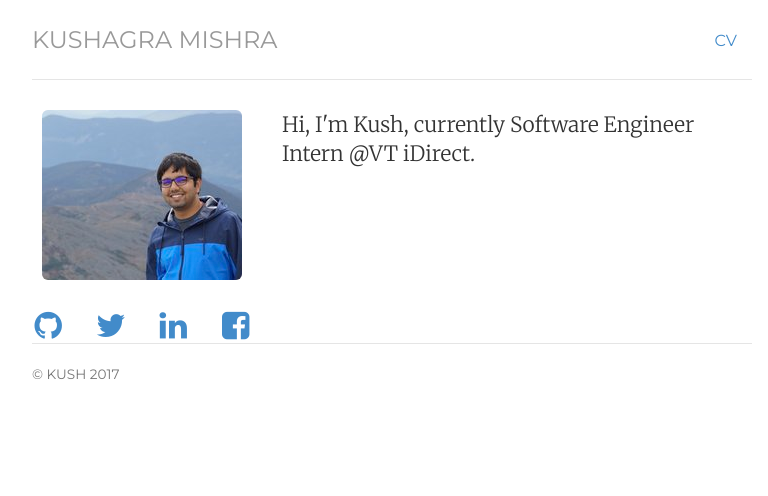
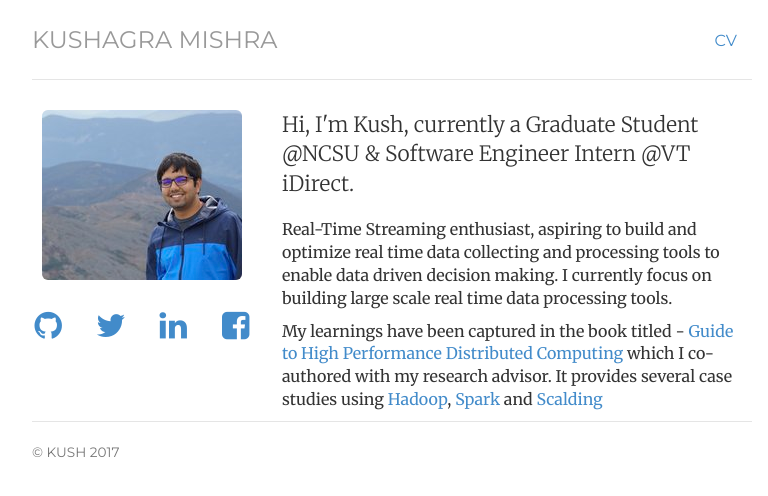
Before and after one commit to kkushagra/kkushagra.github.io, a Jekyll site: the page built from index.html, in a window 1280 px wide. Shown: the top 496 px of the page, without its empty margins (248-1016 px from the left). Built offline with Jekyll 4.4.1, drawn with Linux system fonts in a browser that asks for light colours.

Commit message:
Update index.html

```diff
--- a/index.html
+++ b/index.html
@@ -18,10 +18,10 @@ description: Kushagra Mishra is a Software Engineer and Researcher living and st
 	</div>
 	</div>
 	<div class="col-sm-8">
-	<p class="lead">Hi, I'm <span itemprop="name">Kush</span>, currently Software Engineer Intern @VT iDirect.
+	<p class="lead">Hi, I'm <span itemprop="name">Kush</span>, currently a Graduate Student @NCSU & Software Engineer Intern @VT iDirect.
 	</p>
 
-<!-- 	<p>Real-Time Streaming enthusiast, aspiring to build and optimize real time data collecting and processing tools to enable data driven decision making. I currently focus on building large scale real time data processing tools.
+	<p>Real-Time Streaming enthusiast, aspiring to build and optimize real time data collecting and processing tools to enable data driven decision making. I currently focus on building large scale real time data processing tools.
 	</p>
 	<p>
 	 My learnings have been captured in the book titled -  <a href="/book">
@@ -29,7 +29,7 @@ description: Kushagra Mishra is a Software Engineer and Researcher living and st
 		<a target = "_blank" href="http://hadoop.apache.org/">Hadoop</a>,
 		<a target = "_blank"  href="https://spark.apache.org/">Spark</a> and
 		<a target = "_blank" href="https://github.com/twitter/scalding">Scalding</a>
-	</p> -->
+	</p>
 	</div>
 </div>
 <!-- </div> -->
```
